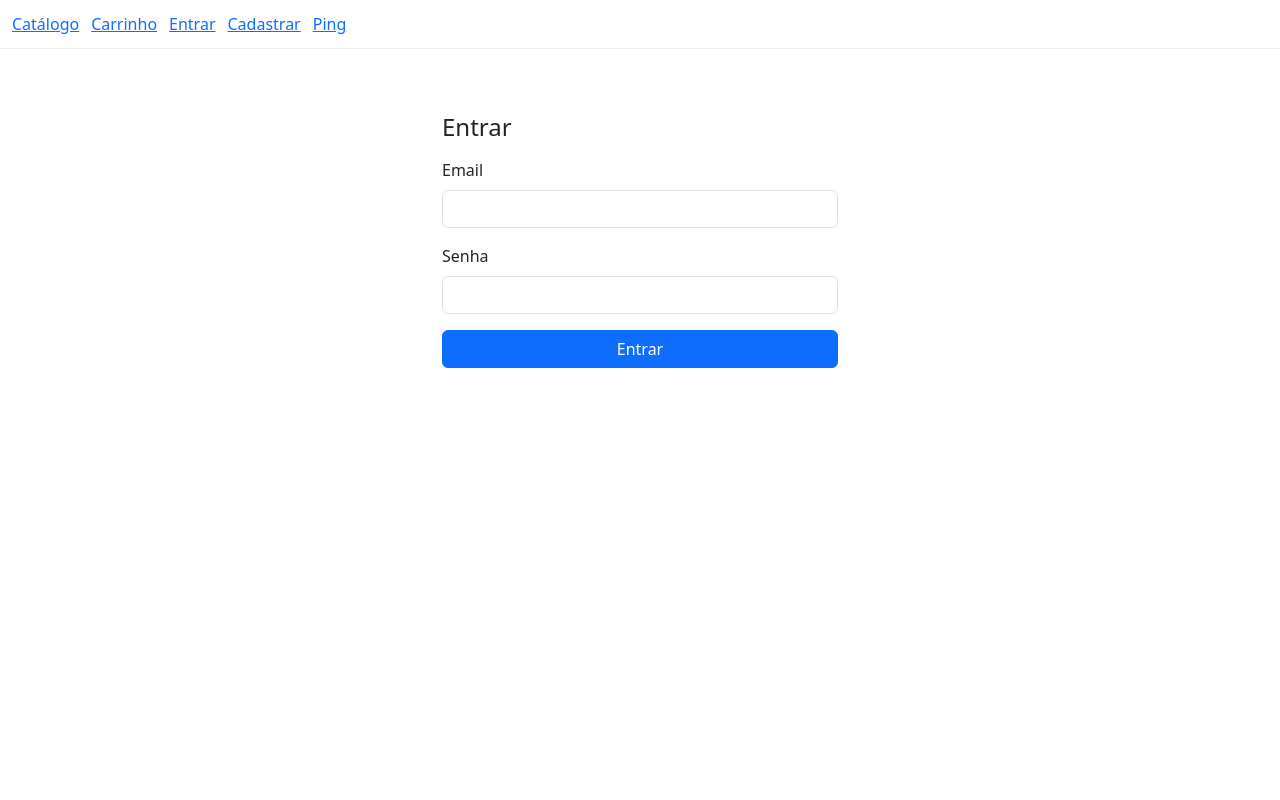
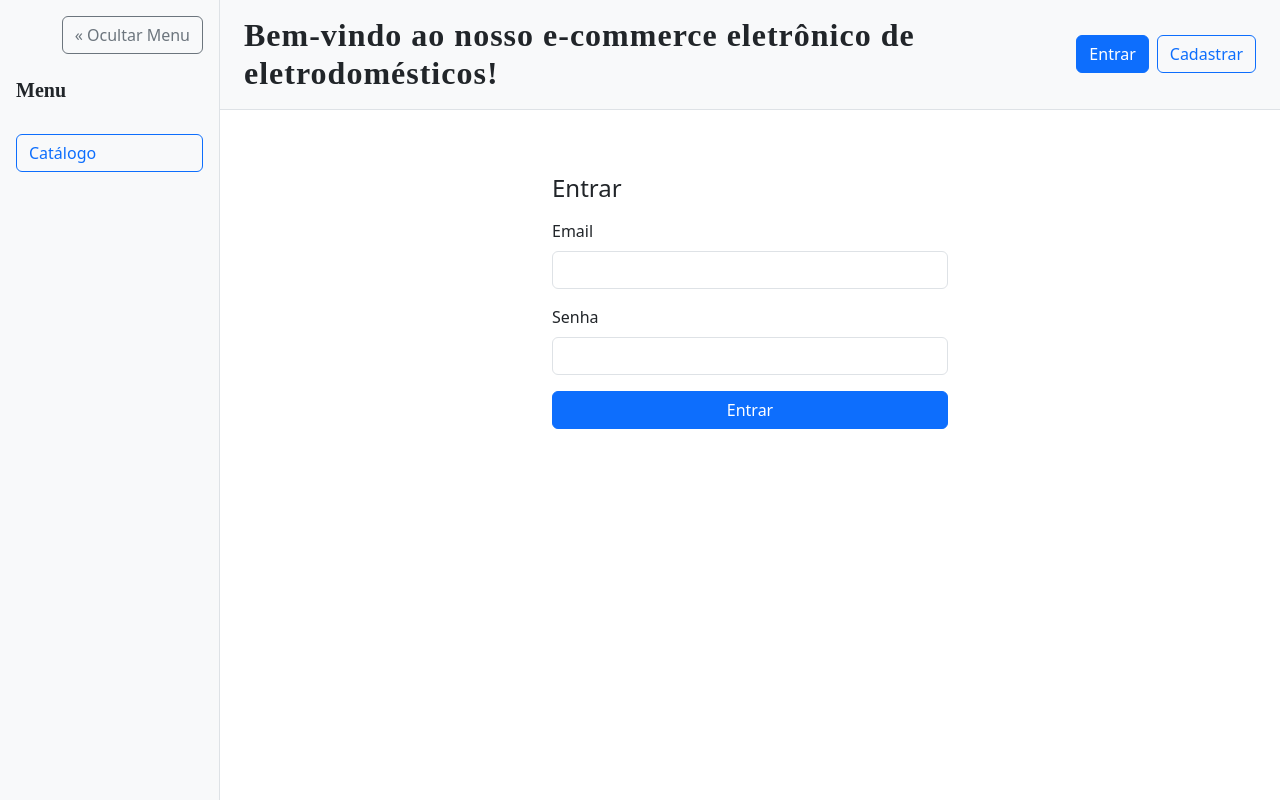
Before and after one commit to iEdivaldo/ecommerce-frontend, an Angular app: page /login in a window 1280 px wide. Built offline with nearby package versions, Linux system fonts and the light colour scheme.

Commit message:
Arrumando, melhorando e adicionando novas funções/metodos

```diff
--- a/src/app/app.html
+++ b/src/app/app.html
@@ -1,10 +1,39 @@
-  <header style="padding:12px; border-bottom:1px solid #eee; display:flex; gap:12px;">
-    <a routerLink="/catalogo">Catálogo</a>
-    <a routerLink="/carrinho">Carrinho</a>
-    <a routerLink="/login">Entrar</a>
-    <a routerLink="/cadastro">Cadastrar</a>
-    <a routerLink="/ping">Ping</a>
-  </header>
-  <main style="padding:16px;">
-    <router-outlet></router-outlet>
-  </main>
+  <div class="d-flex" style="min-height: 100vh;">
+    <nav [class.d-none]="menuColapsado" class="bg-light border-end transition" style="width: 220px; min-height: 100vh; position: fixed; left: 0; top: 0; z-index: 1040;">
+      <div class="d-flex flex-column p-3 gap-2">
+        <button class="btn btn-outline-secondary mb-3 align-self-end" (click)="menuColapsado = true" aria-label="Ocultar menu">
+          &laquo; Ocultar Menu
+        </button>
+        <h2 class="fs-5 fw-bold mb-4" style="font-family: Baskervville;">Menu</h2>
+        <div class="nav flex-column">
+          <button type="button" routerLink="/catalogo" class="btn btn-outline-primary text-start mb-2 w-100">Catálogo</button>
+          <button type="button" routerLink="/carrinho" class="btn btn-outline-primary text-start mb-2 w-100" *ngIf="usuarioAtual() && !isAdmin()">Carrinho</button>
+          <button type="button" routerLink="/pedidos" class="btn btn-outline-primary text-start mb-2 w-100" *ngIf="usuarioAtual() && !isAdmin()">Meus Pedidos</button>
+          <button type="button" routerLink="/administracao/produtos" class="btn btn-outline-primary text-start mb-2 w-100" *ngIf="usuarioAtual() && isAdmin()">Meus Produtos</button>
+          <button type="button" routerLink="/configuracao" class="btn btn-outline-primary text-start mb-2 w-100" *ngIf="usuarioAtual()">Configuração</button>
+          <botao-logout></botao-logout>
+        </div>
+      </div>
+    </nav>
+  <!-- Botão Mostrar Menu agora dentro do header -->
+  <div class="flex-grow-1" [style.marginLeft]="menuColapsado ? '0' : '220px'">
+      <header class="d-flex align-items-center justify-content-between py-3 px-4 border-bottom bg-light">
+        <div class="d-flex align-items-center">
+          <button *ngIf="menuColapsado" class="btn btn-outline-secondary me-3" (click)="menuColapsado = false" aria-label="Mostrar menu">
+            &raquo; Mostrar Menu
+          </button>
+          <button *ngIf="!menuColapsado" class="btn btn-outline-secondary d-md-none me-3" (click)="menuColapsado = true" aria-label="Ocultar menu">
+            &laquo; Ocultar Menu
+          </button>
+          <h1 class="m-0 fw-bold" style="font-family: Baskervville; font-size:2rem; letter-spacing:1px; user-select: none;">Bem-vindo ao nosso e-commerce eletrônico de eletrodomésticos!</h1>
+        </div>
+        <div class="d-flex gap-2">
+          <button type="button" class="btn btn-primary" *ngIf="!usuarioAtual()" routerLink="/login">Entrar</button>
+          <button type="button" class="btn btn-outline-primary" *ngIf="!usuarioAtual()" routerLink="/cadastro">Cadastrar</button>
+        </div>
+      </header>
+      <main style="padding:16px;">
+        <router-outlet></router-outlet>
+      </main>
+    </div>
+  </div>
--- a/src/app/app.ts
+++ b/src/app/app.ts
@@ -1,12 +1,29 @@
 import { CommonModule } from '@angular/common';
-import { Component, signal } from '@angular/core';
+import { Component, inject, Input, Output, signal } from '@angular/core';
 import { RouterModule } from '@angular/router';
+import { AuthService } from './core/auth.service';
+import { BotaoLogoutComponent } from "./shared/logout/logout";
 
 @Component({
   selector: 'app-root',
-  imports: [CommonModule, RouterModule],
+  imports: [CommonModule, RouterModule, BotaoLogoutComponent],
   templateUrl: './app.html'
 })
 export class App {
   protected readonly title = signal('ecommerce-frontend');
+  private autenticacao = inject(AuthService);
+  usuarioAtual = this.autenticacao.usuario;
+
+  menuColapsado = false;
+  admin = false;
+  logout() {
+    this.autenticacao.logout();
+  }
+
+  isAdmin() {
+    if(this.usuarioAtual().perfil === 'ADMINISTRADOR') {
+      this.admin = true;
+    }
+    return this.admin;
+  }
 }
--- a/src/app/core/auth-guard.ts
+++ b/src/app/core/auth-guard.ts
@@ -1,12 +1,12 @@
 import { inject } from "@angular/core";
 import { CanActivateFn, Router } from "@angular/router";
+import { AuthService } from "./auth.service";
 
 export const authGuard: CanActivateFn = () => {
     const router = inject(Router);
-    const token = localStorage.getItem('token');
-    if (!token) {
+    const auth = inject(AuthService);
+    if (!auth.autenticado()) {
         router.navigate(['/login']);
-    }else {
         return false;
     }
     return true;
--- a/src/app/core/auth.service.ts
+++ b/src/app/core/auth.service.ts
@@ -18,6 +18,12 @@ export class AuthService {
         return this.http.post<any>(`${this.base}/autenticacao/login`, dados);
     }
 
+    logout() {
+        this.http.get(`${this.base}/autenticacao/logout`, {}).subscribe(() => {
+            this.sair();
+        });
+    }
+
     salvarToken(t: string, usuario?: any) {
         this.token.set(t);
         localStorage.setItem('token', t);
@@ -27,10 +33,18 @@ export class AuthService {
         }
     }
 
+
     sair() {
         this.token.set(null);
+        this.usuario.set(null);
         localStorage.removeItem('token');
+        localStorage.removeItem('usuario');
+    }
+
+    limparTudo() {
+        this.token.set(null);
         this.usuario.set(null);
+        localStorage.clear();
     }
 
     autenticado() {
--- a/src/app/core/jwt-interceptor.ts
+++ b/src/app/core/jwt-interceptor.ts
@@ -1,13 +1,19 @@
 import { HttpInterceptorFn } from "@angular/common/http";
+import { inject } from "@angular/core";
+import { AuthService } from "./auth.service";
 
 export const JwtInterceptor: HttpInterceptorFn = (req, next) => {
-    const token = localStorage.getItem('token');
+    const auth = inject(AuthService);
+    if (auth.autenticado()) {
+        const token = auth.token();
         if (token) {
+            console.log(token)
             req = req.clone({
                 setHeaders: {
                     Authorization: `Bearer ${token}`
                 }
             });
         }
+    }
     return next(req);
 };
--- a/src/app/paginas/catalogo/lista/lista-produtos.html
+++ b/src/app/paginas/catalogo/lista/lista-produtos.html
@@ -1,14 +1,10 @@
 <div class="container py-4">
-    <header class="d-flex justify-content-between align-items-center mb-4">
-    <span *ngIf="usuarioAtual">Bem-vindo, {{ usuarioAtual }}!</span>
-    <h1 class="h3 m-0">Catálogo</h1>
-    <nav>
-        <a routerLink="/catalogo" class="btn btn-link">Catálogo</a>
-        <a routerLink="/carrinho" class="btn btn-link">Carrinho</a>
-        <a routerLink="/login" class="btn btn-primary">Entrar</a>
-        <a routerLink="/cadastro" class="btn btn-outline-primary ms-2">Cadastrar</a>
-    </nav>
+    <div class="alert alert-info w-auto d-inline-block" *ngIf="mensagens && usuarioAtual() as usuario">Bem-vindo, {{ usuario.nome }}!</div>
+    <header class="mb-4">
+        <h1 class="h3 m-0 text-center w-100">Catálogo</h1>
     </header>
+
+    <a  routerLink="administracao/produtos" class="btn btn-primary">Adicionar Produto</a>
 
     <div *ngIf="carregando" class="alert alert-info">Carregando...</div>
 
@@ -25,5 +21,6 @@
             </div>
         </div>
     </div>
+    <div *ngIf="!produtos.length && !carregando" class="alert alert-warning">Nenhum produto encontrado.</div>
     </div>
 </div>
--- a/src/app/paginas/catalogo/lista/lista-produtos.ts
+++ b/src/app/paginas/catalogo/lista/lista-produtos.ts
@@ -1,9 +1,9 @@
 import { CommonModule } from '@angular/common';
-import { Component, inject } from '@angular/core';
+import { Component, effect, inject } from '@angular/core';
+import { ChangeDetectorRef } from '@angular/core';
 import { RouterModule } from '@angular/router';
 import { ApiService } from '../../../core/api.service';
 import { AuthService } from '../../../core/auth.service';
-
 @Component({
   selector: 'app-lista-produtos',
   imports: [CommonModule, RouterModule],
@@ -12,15 +12,25 @@ import { AuthService } from '../../../core/auth.service';
 export class ListaProdutos {
   private api = inject(ApiService);
   private autenticacao = inject(AuthService);
-  usuarioAtual = this.autenticacao.usuario()?.nome;
+  private cdr = inject(ChangeDetectorRef);
+  usuarioAtual = this.autenticacao.usuario;
 
   produtos: any[] = [];
   carregando = true;
+  mensagens = false;
 
   ngOnInit() {
     this.api.listarProdutos().subscribe((dados: any) => {
-      this.produtos = Array.isArray(dados) ? dados : (dados.conteudo ?? []);
+      this.produtos = dados;
       this.carregando = false;
     });
+
+    if (this.usuarioAtual()) {
+      this.mensagens = true;
+      setTimeout(() => {
+        this.mensagens = false;
+        this.cdr.detectChanges();
+      }, 3000);
+    }
   }
 }
--- a/src/app/paginas/ping/ping.ts
+++ /dev/null
@@ -1,7 +0,0 @@
-import { Component } from '@angular/core';
-
-@Component({
-  standalone: true,
-  template: `<h1>✅ Ping OK</h1><p>Se você vê isso, o Angular está renderizando.</p>`
-})
-export class PingComponent {}
--- a/src/app/paginas/usuario/login/login.html
+++ b/src/app/paginas/usuario/login/login.html
@@ -4,7 +4,7 @@
 
     <!--
         LOGIN ADMINISTRATIVO
-        EMAIL: edivaldo@exemplo.com
+        EMAIL: admin@exemplo.com
         SENHA: admin
     -->
 
--- /dev/null
+++ b/src/app/shared/logout/logout.ts
@@ -0,0 +1,22 @@
+import { CommonModule } from "@angular/common";
+import { Component, inject, Input } from "@angular/core";
+import { Router, RouterModule } from "@angular/router";
+import { AuthService } from "../../core/auth.service";
+
+@Component({
+  selector: 'botao-logout',
+  imports: [CommonModule, RouterModule],
+  template: `<button *ngIf="usuarioAtual()" (click)="logout()" class="btn btn-danger text-start mb-2 w-100">Sair</button>`
+})
+export class BotaoLogoutComponent {
+  private autenticacao = inject(AuthService);
+
+  usuarioAtual = this.autenticacao.usuario;
+
+  @Input()
+  usuarioAtualBoolean: boolean = true
+
+  logout() {
+    this.autenticacao.logout();
+  }
+}
```
Also changed, not shown: src/app/app.routes.ts (+6 -8 lines). Lines whose indentation alone changed are shown as unchanged.
